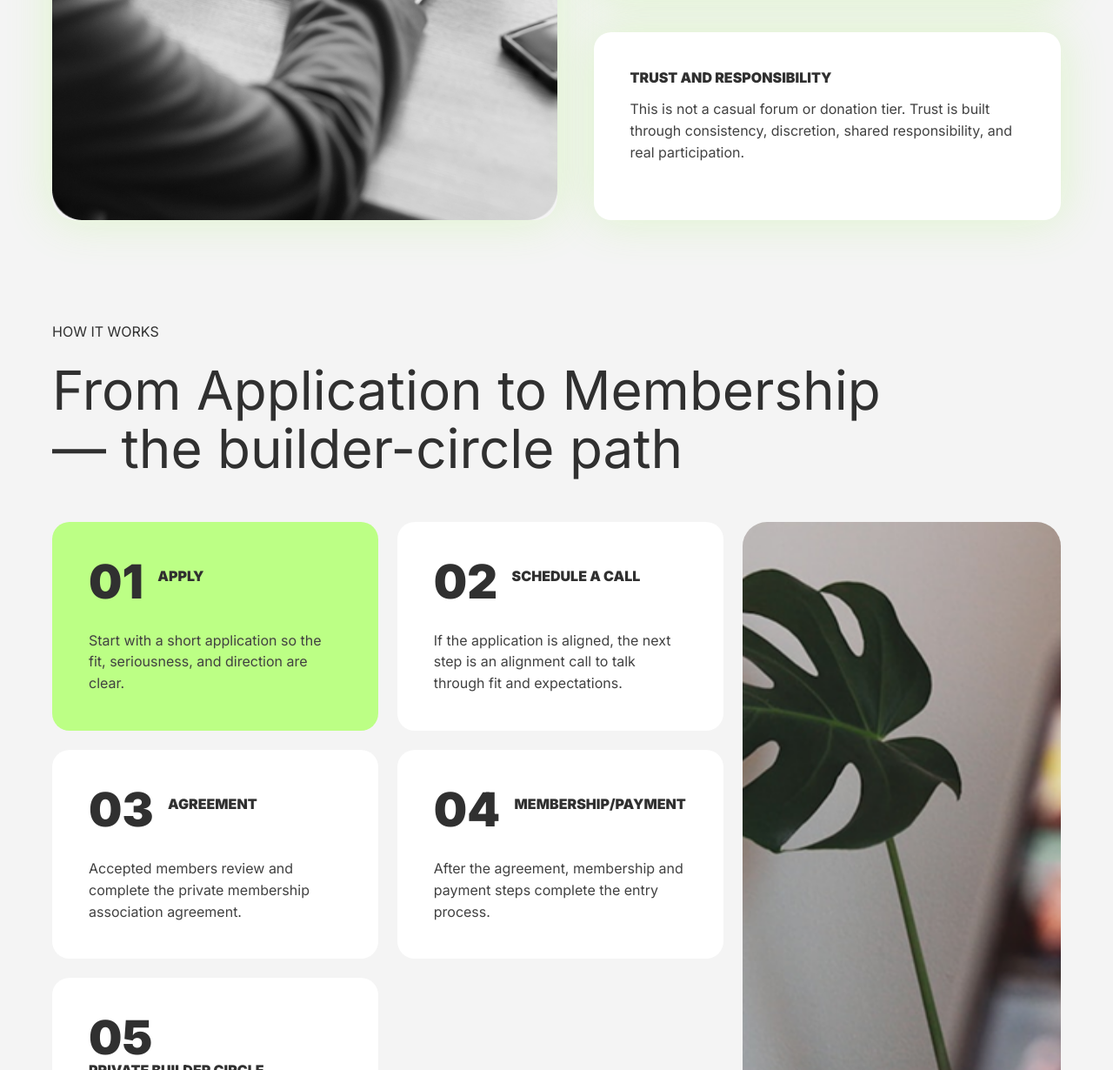
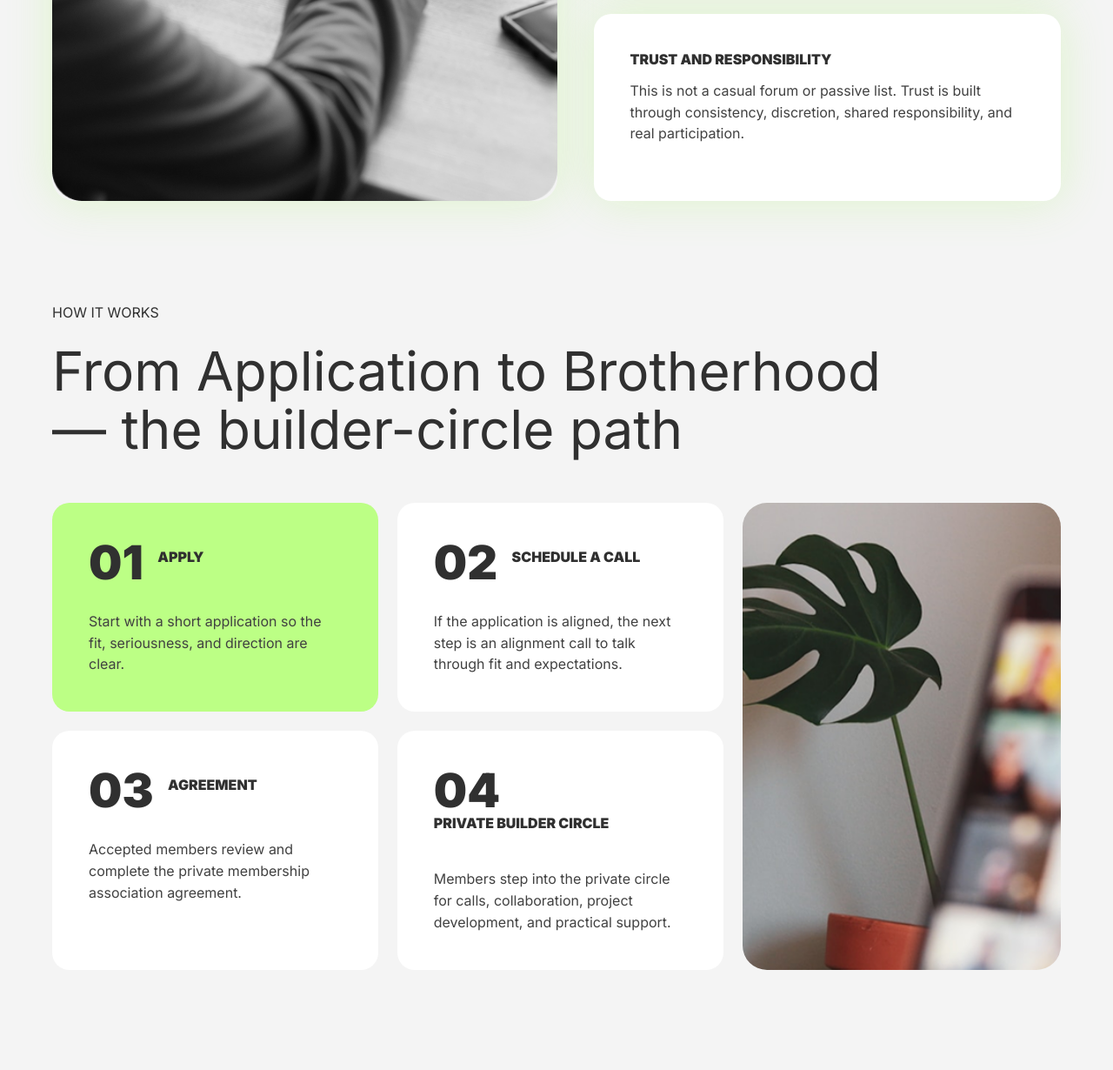
Before and after one commit to wisealf33/Freedom-Unchained-Live, a website: page projects/founders-circle/index.html in a window 1280 px wide. Shown: the part 1570-2800 px from the top of the page at 87% size. Drawn offline with nearby package versions, Linux system fonts and the light colour scheme.

Commit message:
Simplify founders onboarding steps

```diff
--- a/projects/founders-circle/index.html
+++ b/projects/founders-circle/index.html
@@ -30,7 +30,7 @@
             <a class="button primary" href="apply.html">Apply for Founders Circle</a>
             <a class="button secondary" href="#vision">Read the Vision</a>
           </div>
-          <p class="hero-foot"><strong>Apply → Schedule a call → Agreement → Membership/payment → Private builder circle</strong><br>This is the builder path, separate from general mission support.</p>
+          <p class="hero-foot"><strong>Apply → Schedule a call → Agreement → Private builder circle</strong><br>This is the builder path, separate from general mission support.</p>
         </div>
         <div class="hero-media">
           <div class="image-frame">
@@ -59,14 +59,14 @@
           </article>
           <article>
             <h3>Trust and Responsibility</h3>
-            <p>This is not a casual forum or donation tier. Trust is built through consistency, discretion, shared responsibility, and real participation.</p>
+            <p>This is not a casual forum or passive list. Trust is built through consistency, discretion, shared responsibility, and real participation.</p>
           </article>
         </div>
       </section>
 
       <section class="how-it-works">
         <div class="section-kicker">How It Works</div>
-        <h2>From Application to Membership <span>— the builder-circle path</span></h2>
+        <h2>From Application to Brotherhood <span>— the builder-circle path</span></h2>
         <div class="work-grid">
           <div class="steps">
           <article class="highlight-step">
@@ -86,11 +86,6 @@
           </article>
           <article>
             <strong>04</strong>
-            <h3>Membership/payment</h3>
-            <p>After the agreement, membership and payment steps complete the entry process.</p>
-          </article>
-          <article>
-            <strong>05</strong>
             <h3>Private Builder Circle</h3>
             <p>Members step into the private circle for calls, collaboration, project development, and practical support.</p>
           </article>
```
